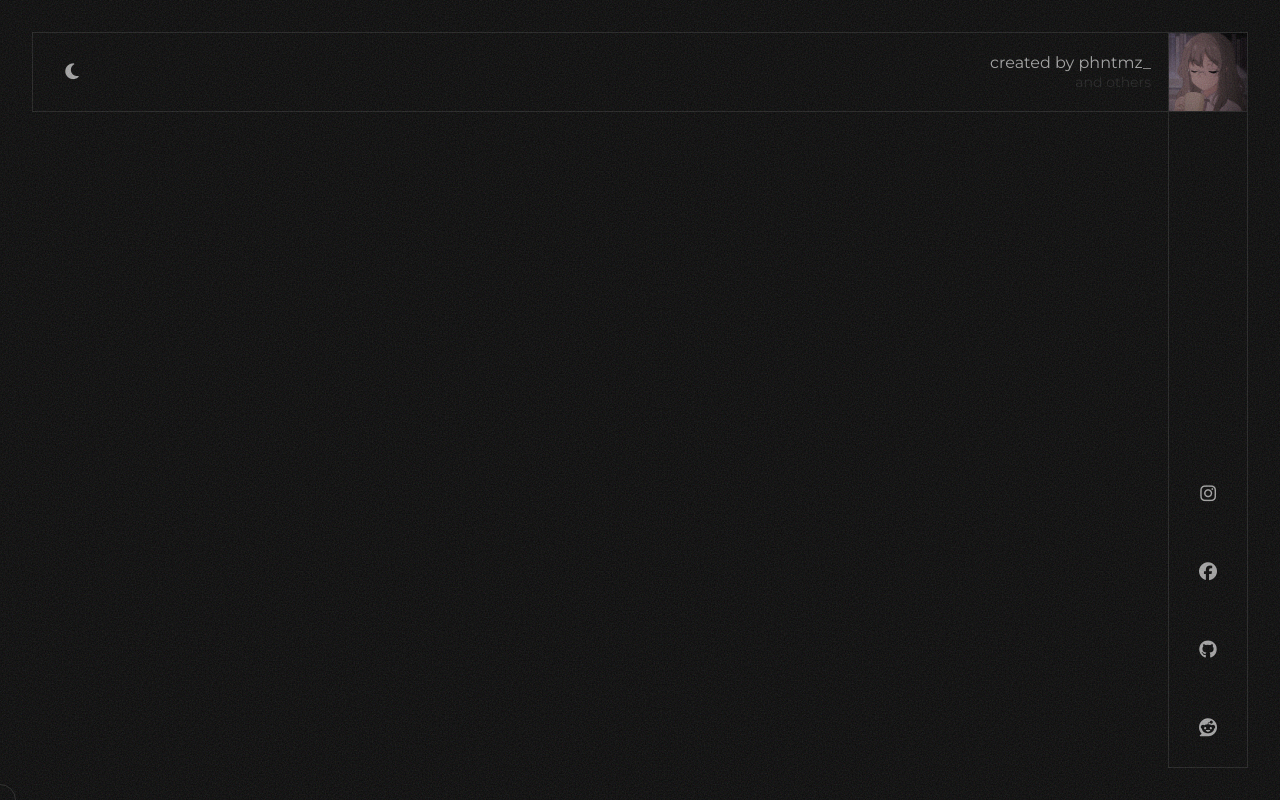
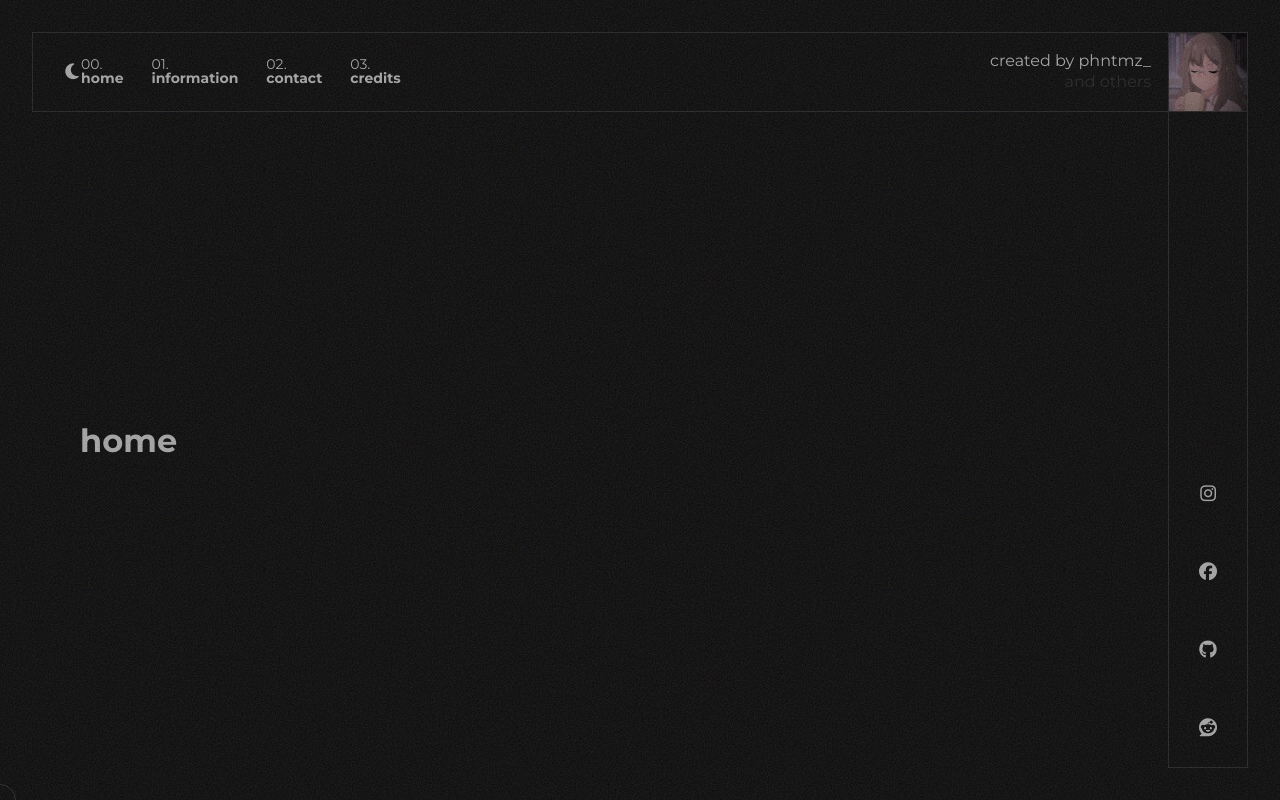
Before and after one commit to fntmz/phntmz-frontend, a Vue app: page / in a window 1280 px wide. Built offline with nearby package versions, Linux system fonts and the light colour scheme.

Commit message:
completed navbar, subject to change

```diff
--- a/src/App.vue
+++ b/src/App.vue
@@ -1,4 +1,6 @@
 <script setup>
+import state from "./state";
+import { RouterView } from "vue-router";
 import { onMounted } from "vue";
 import Cursor from "./components/Cursor.vue";
 import Loader from "./components/Loader.vue";
@@ -7,6 +9,7 @@ import Navbar from "./components/Navbar.vue";
 onMounted(() => {
     setTimeout(() => {
         document.body.style.pointerEvents = "initial";
+        state.active = true;
     }, 1000);
 });
 
@@ -22,4 +25,8 @@ if (localStorage.getItem("darkmode")) {
     <Cursor />
     <Loader />
     <Navbar />
+
+    <main class="container pt-[50vh]">
+        <RouterView />
+    </main>
 </template>
--- a/src/app.css
+++ b/src/app.css
@@ -27,12 +27,17 @@
         scroll-behavior: smooth;
     }
 }
-a {
+button {
+    all: unset;
+}
+a,
+button {
     color: rgb(var(--color));
     text-decoration: none;
     transition: color 300ms;
 }
-a:hover {
+a:hover,
+button:hover {
     color: rgb(var(--accent));
 }
 body {
--- a/src/components/Loader.vue
+++ b/src/components/Loader.vue
@@ -1,13 +1,5 @@
 <script setup>
-import { onMounted, reactive } from "vue";
-
-const state = reactive({ active: false });
-
-onMounted(() => {
-    setTimeout(() => {
-        state.active = true;
-    }, 1000);
-});
+import state from "../state";
 </script>
 
 <template>
@@ -32,6 +24,11 @@ onMounted(() => {
             ><span>h</span><span>o</span><span>t</span><span>o</span
             ><span>g</span><span>r</span><span>a</span><span>p</span
             ><span>h</span><span>&nbsp;</span><span>🍃</span><span>"</span>
+        </div>
+        <div
+            class="absolute bottom-1/3 text-base text-custom-gray tracking-widest"
+        >
+            view on 1920 // 1080 for better visuals
         </div>
     </div>
 </template>
--- a/src/components/Navbar.vue
+++ b/src/components/Navbar.vue
@@ -1,25 +1,45 @@
 <script setup>
+import { RouterLink } from "vue-router";
 import ToggleDarkmode from "../assets/js/toggleDarkmode";
 </script>
 
 <template>
-    <nav class="z-[1] fixed top-8 bottom-8 left-8 right-8">
+    <div class="z-[1] fixed top-8 bottom-8 left-8 right-8">
         <div class="absolute right-0 h-20 w-20">
             <img src="../assets/img/favicon.jpg" alt="" />
         </div>
         <div
-            class="absolute w-full h-20 border-solid border-1 border-custom-gray pr-24 flex justify-between items-center"
+            class="absolute w-full h-20 border-solid border-1 border-custom-gray pr-24 flex justify-between items-center overflow-clip"
         >
-            <a
-                href="javascipt:void(0)"
+            <button
                 class="aspect-square h-full grid place-items-center text-lg"
                 v-on:click="ToggleDarkmode"
             >
                 <i class="fa-solid fa-moon"></i>
-            </a>
+            </button>
             <div class="text-right">
                 created by phntmz_ <br />
-                <span class="text-custom-gray text-sm">and others</span>
+                <span class="text-custom-gray text-base">and others</span>
+            </div>
+            <div class="absolute w-screen -left-8 pointer-events-none">
+                <nav class="h-full container flex items-center text-sm">
+                    <RouterLink to="/">
+                        00. <br />
+                        <span class="font-bold">home</span>
+                    </RouterLink>
+                    <RouterLink to="/information">
+                        01. <br />
+                        <span class="font-bold">information</span>
+                    </RouterLink>
+                    <RouterLink to="/contact">
+                        02. <br />
+                        <span class="font-bold">contact</span>
+                    </RouterLink>
+                    <RouterLink to="/credits">
+                        03. <br />
+                        <span class="font-bold">credits</span>
+                    </RouterLink>
+                </nav>
             </div>
         </div>
         <div
@@ -50,5 +70,13 @@ import ToggleDarkmode from "../assets/js/toggleDarkmode";
                 <i class="fa-brands fa-reddit"></i>
             </a>
         </div>
-    </nav>
+    </div>
 </template>
+
+<style scoped>
+nav > * {
+    margin-right: 2em;
+    line-height: 0.98;
+    pointer-events: initial;
+}
+</style>
--- a/src/router/index.js
+++ b/src/router/index.js
@@ -1,5 +1,8 @@
 import { createRouter, createWebHistory } from "vue-router";
 import Home from "../views/Home.vue";
+import Information from "../views/Information.vue";
+import Contact from "../views/Contact.vue";
+import Credits from "../views/Credits.vue";
 
 const router = createRouter({
     history: createWebHistory(import.meta.env.BASE_URL),
@@ -9,6 +12,21 @@ const router = createRouter({
             name: "home",
             component: Home,
         },
+        {
+            path: "/information",
+            name: "information",
+            component: Information,
+        },
+        {
+            path: "/contact",
+            name: "contact",
+            component: Contact,
+        },
+        {
+            path: "/credits",
+            name: "credits",
+            component: Credits,
+        },
     ],
 });
 
--- /dev/null
+++ b/src/state.js
@@ -0,0 +1,4 @@
+import { reactive } from "vue";
+const state = reactive({ active: false });
+
+export default state;
--- /dev/null
+++ b/src/views/Contact.vue
@@ -0,0 +1 @@
+<template><h1>contact</h1></template>
--- /dev/null
+++ b/src/views/Credits.vue
@@ -0,0 +1 @@
+<template><h1>credits</h1></template>
--- a/src/views/Home.vue
+++ b/src/views/Home.vue
@@ -1,3 +1,3 @@
 <script setup></script>
 
-<template></template>
+<template><h1>home</h1></template>
--- /dev/null
+++ b/src/views/Information.vue
@@ -0,0 +1 @@
+<template><h1>information</h1></template>
```
